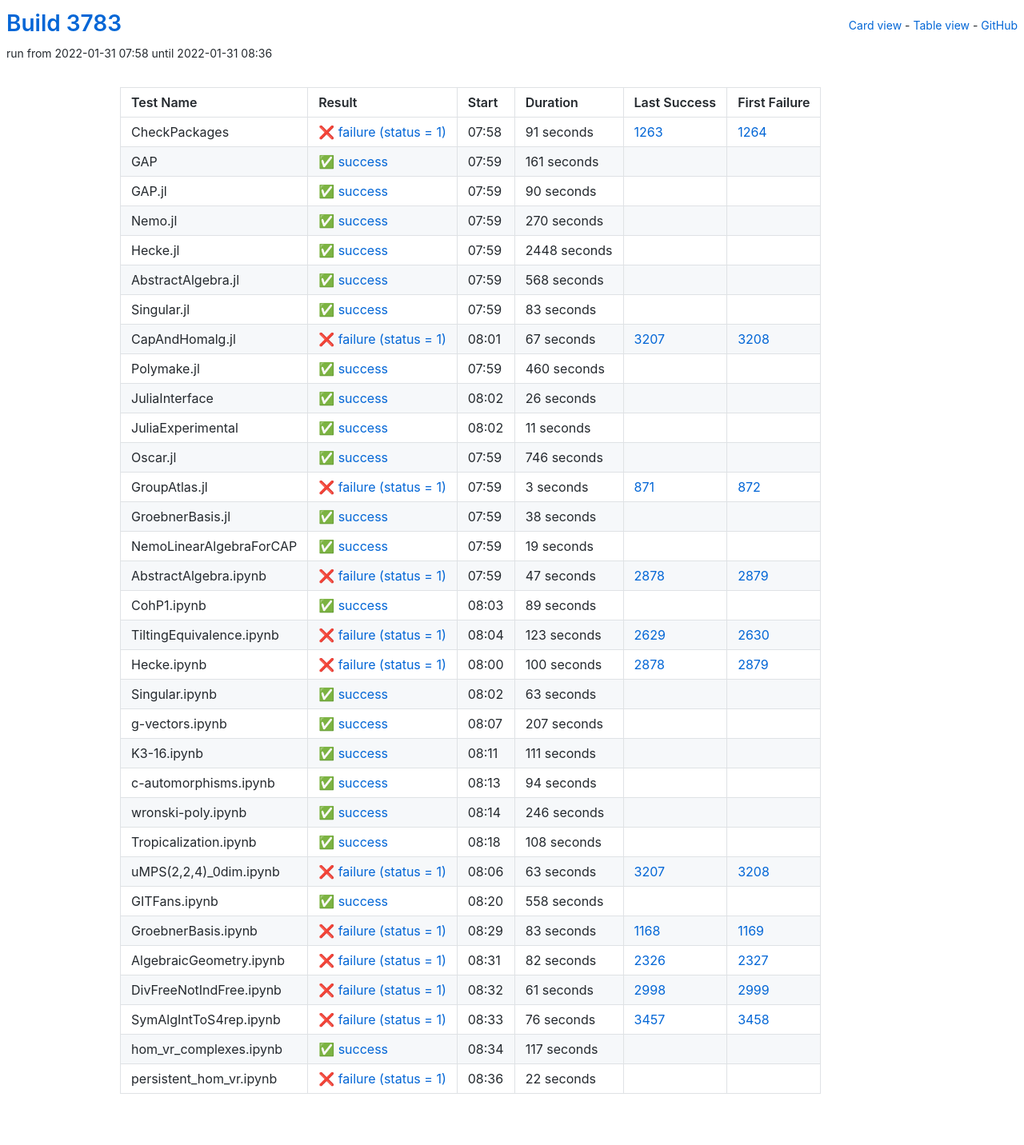
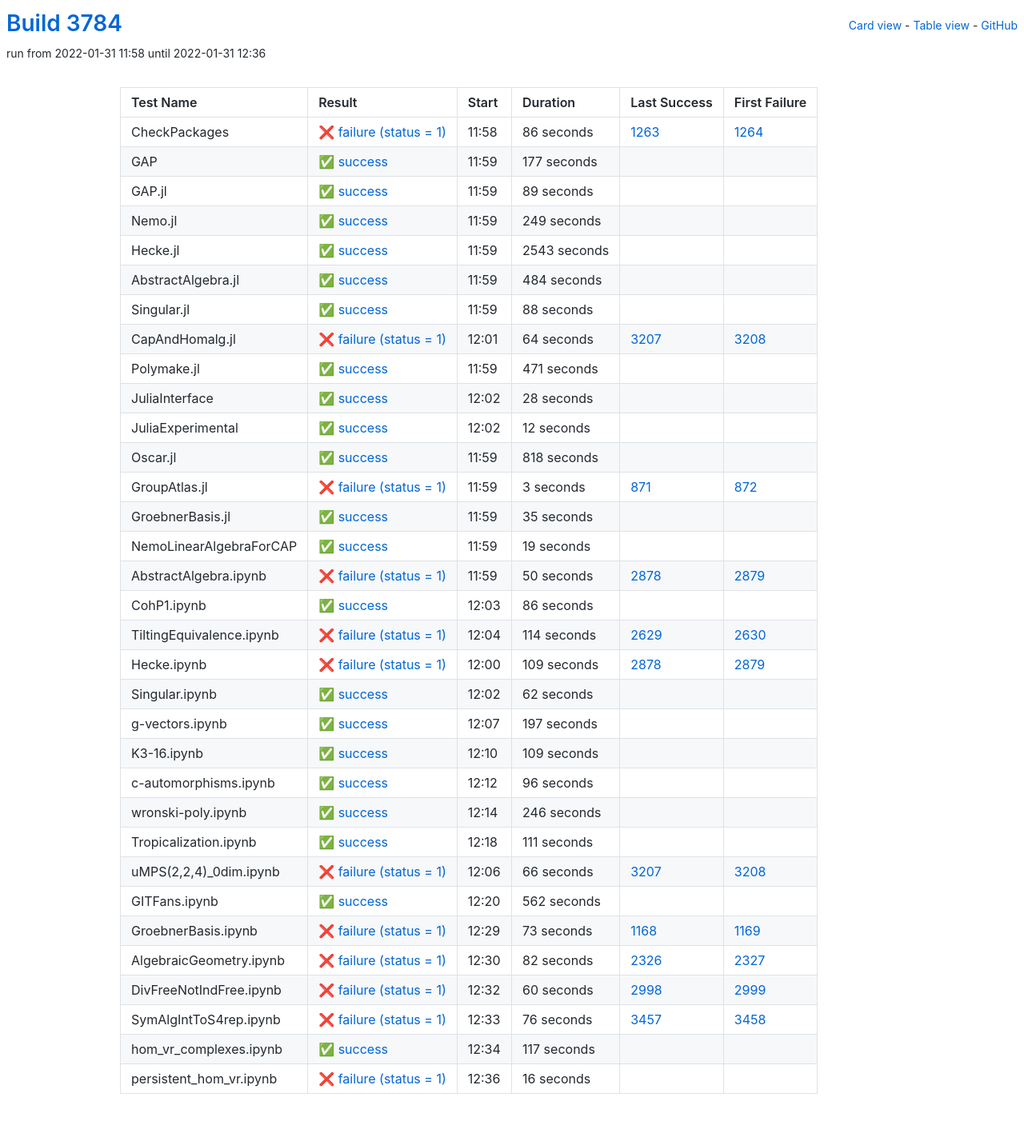
Before and after one commit to oscar-system/oscar-ci-status-stable, a Jekyll site: the page built from table.html, in a window 1280 px wide. Shown: the whole page at 80% size. Built offline with Jekyll 4.4.1, drawn with Linux system fonts in a browser that asks for light colours.

Commit message:
Build #3784

```diff
--- a/_data/ci.yml
+++ b/_data/ci.yml
@@ -1,6 +1,6 @@
 ---
-build: 3783
-build_url: https://oscarci.mathematik.uni-kl.de/job/oscar-stable/3783/
+build: 3784
+build_url: https://oscarci.mathematik.uni-kl.de/job/oscar-stable/3784/
 job: oscar-stable
 organization: oscar-system
 repo: oscar-ci-status-stable
@@ -8,152 +8,152 @@ repourl: https://github.com/oscar-system/oscar-ci-status-stable
 tests:
 - name: CheckPackages
   id: checkpackages
-  log: https://oscarci.mathematik.uni-kl.de/job/oscar-stable/3783/artifact/logs/build-3783/CheckPackages.log
-  start: 2022-01-31 07:58
+  log: https://oscarci.mathematik.uni-kl.de/job/oscar-stable/3784/artifact/logs/build-3784/CheckPackages.log
+  start: 2022-01-31 11:58
   success: false
   exitcode: 1
   status: failure
-  duration: 91
+  duration: 86
   last_success: 1263
   last_success_url: https://oscarci.mathematik.uni-kl.de/job/oscar-stable/1263/
   first_failure: 1264
   first_failure_url: https://oscarci.mathematik.uni-kl.de/job/oscar-stable/1264/
 - name: GAP
   id: gap
-  log: https://oscarci.mathematik.uni-kl.de/job/oscar-stable/3783/artifact/logs/build-3783/GAP.log
-  start: 2022-01-31 07:59
+  log: https://oscarci.mathematik.uni-kl.de/job/oscar-stable/3784/artifact/logs/build-3784/GAP.log
+  start: 2022-01-31 11:59
   success: true
   exitcode: 0
   status: success
-  duration: 161
+  duration: 177
   last_success: false
   last_success_url:
   first_failure: false
   first_failure_url:
 - name: GAP.jl
   id: gap-jl
-  log: https://oscarci.mathematik.uni-kl.de/job/oscar-stable/3783/artifact/logs/build-3783/GAP.jl.log
-  start: 2022-01-31 07:59
+  log: https://oscarci.mathematik.uni-kl.de/job/oscar-stable/3784/artifact/logs/build-3784/GAP.jl.log
+  start: 2022-01-31 11:59
   success: true
   exitcode: 0
   status: success
-  duration: 90
+  duration: 89
   last_success: false
   last_success_url:
   first_failure: false
   first_failure_url:
 - name: Nemo.jl
   id: nemo-jl
-  log: https://oscarci.mathematik.uni-kl.de/job/oscar-stable/3783/artifact/logs/build-3783/Nemo.jl.log
-  start: 2022-01-31 07:59
+  log: https://oscarci.mathematik.uni-kl.de/job/oscar-stable/3784/artifact/logs/build-3784/Nemo.jl.log
+  start: 2022-01-31 11:59
   success: true
   exitcode: 0
   status: success
-  duration: 270
+  duration: 249
   last_success: false
   last_success_url:
   first_failure: false
   first_failure_url:
 - name: Hecke.jl
   id: hecke-jl
-  log: https://oscarci.mathematik.uni-kl.de/job/oscar-stable/3783/artifact/logs/build-3783/Hecke.jl.log
-  start: 2022-01-31 07:59
+  log: https://oscarci.mathematik.uni-kl.de/job/oscar-stable/3784/artifact/logs/build-3784/Hecke.jl.log
+  start: 2022-01-31 11:59
   success: true
   exitcode: 0
   status: success
-  duration: 2448
+  duration: 2543
   last_success: false
   last_success_url:
   first_failure: false
   first_failure_url:
 - name: AbstractAlgebra.jl
   id: abstractalgebra-jl
-  log: https://oscarci.mathematik.uni-kl.de/job/oscar-stable/3783/artifact/logs/build-3783/AbstractAlgebra.jl.log
-  start: 2022-01-31 07:59
+  log: https://oscarci.mathematik.uni-kl.de/job/oscar-stable/3784/artifact/logs/build-3784/AbstractAlgebra.jl.log
+  start: 2022-01-31 11:59
   success: true
   exitcode: 0
   status: success
-  duration: 568
+  duration: 484
   last_success: false
   last_success_url:
   first_failure: false
   first_failure_url:
 - name: Singular.jl
   id: singular-jl
-  log: https://oscarci.mathematik.uni-kl.de/job/oscar-stable/3783/artifact/logs/build-3783/Singular.jl.log
-  start: 2022-01-31 07:59
+  log: https://oscarci.mathematik.uni-kl.de/job/oscar-stable/3784/artifact/logs/build-3784/Singular.jl.log
+  start: 2022-01-31 11:59
   success: true
   exitcode: 0
   status: success
-  duration: 83
+  duration: 88
   last_success: false
   last_success_url:
   first_failure: false
   first_failure_url:
 - name: CapAndHomalg.jl
   id: capandhomalg-jl
-  log: https://oscarci.mathematik.uni-kl.de/job/oscar-stable/3783/artifact/logs/build-3783/CapAndHomalg.jl.log
-  start: 2022-01-31 08:01
+  log: https://oscarci.mathematik.uni-kl.de/job/oscar-stable/3784/artifact/logs/build-3784/CapAndHomalg.jl.log
+  start: 2022-01-31 12:01
   success: false
   exitcode: 1
   status: failure
-  duration: 67
+  duration: 64
   last_success: 3207
   last_success_url: https://oscarci.mathematik.uni-kl.de/job/oscar-stable/3207/
   first_failure: 3208
   first_failure_url: https://oscarci.mathematik.uni-kl.de/job/oscar-stable/3208/
 - name: Polymake.jl
   id: polymake-jl
-  log: https://oscarci.mathematik.uni-kl.de/job/oscar-stable/3783/artifact/logs/build-3783/Polymake.jl.log
-  start: 2022-01-31 07:59
+  log: https://oscarci.mathematik.uni-kl.de/job/oscar-stable/3784/artifact/logs/build-3784/Polymake.jl.log
+  start: 2022-01-31 11:59
   success: true
   exitcode: 0
   status: success
-  duration: 460
+  duration: 471
   last_success: false
   last_success_url:
   first_failure: false
   first_failure_url:
 - name: JuliaInterface
   id: juliainterface
-  log: https://oscarci.mathematik.uni-kl.de/job/oscar-stable/3783/artifact/logs/build-3783/JuliaInterface.log
-  start: 2022-01-31 08:02
+  log: https://oscarci.mathematik.uni-kl.de/job/oscar-stable/3784/artifact/logs/build-3784/JuliaInterface.log
+  start: 2022-01-31 12:02
   success: true
   exitcode: 0
   status: success
-  duration: 26
+  duration: 28
   last_success: false
   last_success_url:
   first_failure: false
   first_failure_url:
 - name: JuliaExperimental
   id: juliaexperimental
-  log: https://oscarci.mathematik.uni-kl.de/job/oscar-stable/3783/artifact/logs/build-3783/JuliaExperimental.log
-  start: 2022-01-31 08:02
+  log: https://oscarci.mathematik.uni-kl.de/job/oscar-stable/3784/artifact/logs/build-3784/JuliaExperimental.log
+  start: 2022-01-31 12:02
   success: true
   exitcode: 0
   status: success
-  duration: 11
+  duration: 12
   last_success: false
   last_success_url:
   first_failure: false
   first_failure_url:
 - name: Oscar.jl
   id: oscar-jl
-  log: https://oscarci.mathematik.uni-kl.de/job/oscar-stable/3783/artifact/logs/build-3783/Oscar.jl.log
-  start: 2022-01-31 07:59
+  log: https://oscarci.mathematik.uni-kl.de/job/oscar-stable/3784/artifact/logs/build-3784/Oscar.jl.log
+  start: 2022-01-31 11:59
   success: true
   exitcode: 0
   status: success
-  duration: 746
+  duration: 818
   last_success: false
   last_success_url:
   first_failure: false
   first_failure_url:
 - name: GroupAtlas.jl
   id: groupatlas-jl
-  log: https://oscarci.mathematik.uni-kl.de/job/oscar-stable/3783/artifact/logs/build-3783/GroupAtlas.jl.log
-  start: 2022-01-31 07:59
+  log: https://oscarci.mathematik.uni-kl.de/job/oscar-stable/3784/artifact/logs/build-3784/GroupAtlas.jl.log
+  start: 2022-01-31 11:59
   success: false
   exitcode: 1
   status: failure
@@ -164,20 +164,20 @@ tests:
   first_failure_url: https://oscarci.mathematik.uni-kl.de/job/oscar-stable/872/
 - name: GroebnerBasis.jl
   id: groebnerbasis-jl
-  log: https://oscarci.mathematik.uni-kl.de/job/oscar-stable/3783/artifact/logs/build-3783/GroebnerBasis.jl.log
-  start: 2022-01-31 07:59
+  log: https://oscarci.mathematik.uni-kl.de/job/oscar-stable/3784/artifact/logs/build-3784/GroebnerBasis.jl.log
+  start: 2022-01-31 11:59
   success: true
   exitcode: 0
   status: success
-  duration: 38
+  duration: 35
   last_success: false
   last_success_url:
   first_failure: false
   first_failure_url:
 - name: NemoLinearAlgebraForCAP
   id: nemolinearalgebraforcap
-  log: https://oscarci.mathematik.uni-kl.de/job/oscar-stable/3783/artifact/logs/build-3783/NemoLinearAlgebraForCAP.log
-  start: 2022-01-31 07:59
+  log: https://oscarci.mathematik.uni-kl.de/job/oscar-stable/3784/artifact/logs/build-3784/NemoLinearAlgebraForCAP.log
+  start: 2022-01-31 11:59
   success: true
   exitcode: 0
   status: success
@@ -188,104 +188,104 @@ tests:
   first_failure_url:
 - name: AbstractAlgebra.ipynb
   id: abstractalgebra-ipynb
-  log: https://oscarci.mathematik.uni-kl.de/job/oscar-stable/3783/artifact/logs/build-3783/AbstractAlgebra.ipynb.log
-  start: 2022-01-31 07:59
+  log: https://oscarci.mathematik.uni-kl.de/job/oscar-stable/3784/artifact/logs/build-3784/AbstractAlgebra.ipynb.log
+  start: 2022-01-31 11:59
   success: false
   exitcode: 1
   status: failure
-  duration: 47
+  duration: 50
   last_success: 2878
   last_success_url: https://oscarci.mathematik.uni-kl.de/job/oscar-stable/2878/
   first_failure: 2879
   first_failure_url: https://oscarci.mathematik.uni-kl.de/job/oscar-stable/2879/
 - name: CohP1.ipynb
   id: cohp1-ipynb
-  log: https://oscarci.mathematik.uni-kl.de/job/oscar-stable/3783/artifact/logs/build-3783/CohP1.ipynb.log
-  start: 2022-01-31 08:03
+  log: https://oscarci.mathematik.uni-kl.de/job/oscar-stable/3784/artifact/logs/build-3784/CohP1.ipynb.log
+  start: 2022-01-31 12:03
   success: true
   exitcode: 0
   status: success
-  duration: 89
+  duration: 86
   last_success: false
   last_success_url:
   first_failure: false
   first_failure_url:
 - name: TiltingEquivalence.ipynb
   id: tiltingequivalence-ipynb
-  log: https://oscarci.mathematik.uni-kl.de/job/oscar-stable/3783/artifact/logs/build-3783/TiltingEquivalence.ipynb.log
-  start: 2022-01-31 08:04
+  log: https://oscarci.mathematik.uni-kl.de/job/oscar-stable/3784/artifact/logs/build-3784/TiltingEquivalence.ipynb.log
+  start: 2022-01-31 12:04
   success: false
   exitcode: 1
   status: failure
-  duration: 123
+  duration: 114
   last_success: 2629
   last_success_url: https://oscarci.mathematik.uni-kl.de/job/oscar-stable/2629/
   first_failure: 2630
   first_failure_url: https://oscarci.mathematik.uni-kl.de/job/oscar-stable/2630/
 - name: Hecke.ipynb
   id: hecke-ipynb
-  log: https://oscarci.mathematik.uni-kl.de/job/oscar-stable/3783/artifact/logs/build-3783/Hecke.ipynb.log
-  start: 2022-01-31 08:00
+  log: https://oscarci.mathematik.uni-kl.de/job/oscar-stable/3784/artifact/logs/build-3784/Hecke.ipynb.log
+  start: 2022-01-31 12:00
   success: false
   exitcode: 1
   status: failure
-  duration: 100
+  duration: 109
   last_success: 2878
   last_success_url: https://oscarci.mathematik.uni-kl.de/job/oscar-stable/2878/
   first_failure: 2879
   first_failure_url: https://oscarci.mathematik.uni-kl.de/job/oscar-stable/2879/
 - name: Singular.ipynb
   id: singular-ipynb
-  log: https://oscarci.mathematik.uni-kl.de/job/oscar-stable/3783/artifact/logs/build-3783/Singular.ipynb.log
-  start: 2022-01-31 08:02
+  log: https://oscarci.mathematik.uni-kl.de/job/oscar-stable/3784/artifact/logs/build-3784/Singular.ipynb.log
+  start: 2022-01-31 12:02
   success: true
   exitcode: 0
   status: success
-  duration: 63
+  duration: 62
   last_success: false
   last_success_url:
   first_failure: false
   first_failure_url:
 - name: g-vectors.ipynb
   id: g-vectors-ipynb
-  log: https://oscarci.mathematik.uni-kl.de/job/oscar-stable/3783/artifact/logs/build-3783/g-vectors.ipynb.log
-  start: 2022-01-31 08:07
+  log: https://oscarci.mathematik.uni-kl.de/job/oscar-stable/3784/artifact/logs/build-3784/g-vectors.ipynb.log
+  start: 2022-01-31 12:07
   success: true
   exitcode: 0
   status: success
-  duration: 207
+  duration: 197
   last_success: false
   last_success_url:
   first_failure: false
   first_failure_url:
 - name: K3-16.ipynb
   id: k3-16-ipynb
-  log: https://oscarci.mathematik.uni-kl.de/job/oscar-stable/3783/artifact/logs/build-3783/K3-16.ipynb.log
-  start: 2022-01-31 08:11
+  log: https://oscarci.mathematik.uni-kl.de/job/oscar-stable/3784/artifact/logs/build-3784/K3-16.ipynb.log
+  start: 2022-01-31 12:10
   success: true
   exitcode: 0
   status: success
-  duration: 111
+  duration: 109
   last_success: false
   last_success_url:
   first_failure: false
   first_failure_url:
 - name: c-automorphisms.ipynb
   id: c-automorphisms-ipynb
-  log: https://oscarci.mathematik.uni-kl.de/job/oscar-stable/3783/artifact/logs/build-3783/c-automorphisms.ipynb.log
-  start: 2022-01-31 08:13
+  log: https://oscarci.mathematik.uni-kl.de/job/oscar-stable/3784/artifact/logs/build-3784/c-automorphisms.ipynb.log
+  start: 2022-01-31 12:12
   success: true
   exitcode: 0
   status: success
-  duration: 94
+  duration: 96
   last_success: false
   last_success_url:
   first_failure: false
   first_failure_url:
 - name: wronski-poly.ipynb
   id: wronski-poly-ipynb
-  log: https://oscarci.mathematik.uni-kl.de/job/oscar-stable/3783/artifact/logs/build-3783/wronski-poly.ipynb.log
-  start: 2022-01-31 08:14
+  log: https://oscarci.mathematik.uni-kl.de/job/oscar-stable/3784/artifact/logs/build-3784/wronski-poly.ipynb.log
+  start: 2022-01-31 12:14
   success: true
   exitcode: 0
   status: success
@@ -296,56 +296,56 @@ tests:
   first_failure_url:
 - name: Tropicalization.ipynb
   id: tropicalization-ipynb
-  log: https://oscarci.mathematik.uni-kl.de/job/oscar-stable/3783/artifact/logs/build-3783/Tropicalization.ipynb.log
-  start: 2022-01-31 08:18
+  log: https://oscarci.mathematik.uni-kl.de/job/oscar-stable/3784/artifact/logs/build-3784/Tropicalization.ipynb.log
+  start: 2022-01-31 12:18
   success: true
   exitcode: 0
   status: success
-  duration: 108
+  duration: 111
   last_success: false
   last_success_url:
   first_failure: false
   first_failure_url:
 - name: uMPS(2,2,4)_0dim.ipynb
   id: umps-2-2-4-0dim-ipynb
-  log: https://oscarci.mathematik.uni-kl.de/job/oscar-stable/3783/artifact/logs/build-3783/uMPS-2-2-4-_0dim.ipynb.log
-  start: 2022-01-31 08:06
+  log: https://oscarci.mathematik.uni-kl.de/job/oscar-stable/3784/artifact/logs/build-3784/uMPS-2-2-4-_0dim.ipynb.log
+  start: 2022-01-31 12:06
   success: false
   exitcode: 1
   status: failure
-  duration: 63
+  duration: 66
   last_success: 3207
   last_success_url: https://oscarci.mathematik.uni-kl.de/job/oscar-stable/3207/
   first_failure: 3208
   first_failure_url: https://oscarci.mathematik.uni-kl.de/job/oscar-stable/3208/
 - name: GITFans.ipynb
   id: gitfans-ipynb
-  log: https://oscarci.mathematik.uni-kl.de/job/oscar-stable/3783/artifact/logs/build-3783/GITFans.ipynb.log
-  start: 2022-01-31 08:20
+  log: https://oscarci.mathematik.uni-kl.de/job/oscar-stable/3784/artifact/logs/build-3784/GITFans.ipynb.log
+  start: 2022-01-31 12:20
   success: true
   exitcode: 0
   status: success
-  duration: 558
+  duration: 562
   last_success: false
   last_success_url:
   first_failure: false
   first_failure_url:
 - name: GroebnerBasis.ipynb
   id: groebnerbasis-ipynb
-  log: https://oscarci.mathematik.uni-kl.de/job/oscar-stable/3783/artifact/logs/build-3783/GroebnerBasis.ipynb.log
-  start: 2022-01-31 08:29
+  log: https://oscarci.mathematik.uni-kl.de/job/oscar-stable/3784/artifact/logs/build-3784/GroebnerBasis.ipynb.log
+  start: 2022-01-31 12:29
   success: false
   exitcode: 1
   status: failure
-  duration: 83
+  duration: 73
   last_success: 1168
   last_success_url: https://oscarci.mathematik.uni-kl.de/job/oscar-stable/1168/
   first_failure: 1169
   first_failure_url: https://oscarci.mathematik.uni-kl.de/job/oscar-stable/1169/
 - name: AlgebraicGeometry.ipynb
   id: algebraicgeometry-ipynb
-  log: https://oscarci.mathematik.uni-kl.de/job/oscar-stable/3783/artifact/logs/build-3783/AlgebraicGeometry.ipynb.log
-  start: 2022-01-31 08:31
+  log: https://oscarci.mathematik.uni-kl.de/job/oscar-stable/3784/artifact/logs/build-3784/AlgebraicGeometry.ipynb.log
+  start: 2022-01-31 12:30
   success: false
   exitcode: 1
   status: failure
@@ -356,20 +356,20 @@ tests:
   first_failure_url: https://oscarci.mathematik.uni-kl.de/job/oscar-stable/2327/
 - name: DivFreeNotIndFree.ipynb
   id: divfreenotindfree-ipynb
-  log: https://oscarci.mathematik.uni-kl.de/job/oscar-stable/3783/artifact/logs/build-3783/DivFreeNotIndFree.ipynb.log
-  start: 2022-01-31 08:32
+  log: https://oscarci.mathematik.uni-kl.de/job/oscar-stable/3784/artifact/logs/build-3784/DivFreeNotIndFree.ipynb.log
+  start: 2022-01-31 12:32
   success: false
   exitcode: 1
   status: failure
-  duration: 61
+  duration: 60
   last_success: 2998
   last_success_url: https://oscarci.mathematik.uni-kl.de/job/oscar-stable/2998/
   first_failure: 2999
   first_failure_url: https://oscarci.mathematik.uni-kl.de/job/oscar-stable/2999/
 - name: SymAlgIntToS4rep.ipynb
   id: symalginttos4rep-ipynb
-  log: https://oscarci.mathematik.uni-kl.de/job/oscar-stable/3783/artifact/logs/build-3783/SymAlgIntToS4rep.ipynb.log
-  start: 2022-01-31 08:33
+  log: https://oscarci.mathematik.uni-kl.de/job/oscar-stable/3784/artifact/logs/build-3784/SymAlgIntToS4rep.ipynb.log
+  start: 2022-01-31 12:33
   success: false
   exitcode: 1
   status: failure
@@ -380,8 +380,8 @@ tests:
   first_failure_url: https://oscarci.mathematik.uni-kl.de/job/oscar-stable/3458/
 - name: hom_vr_complexes.ipynb
   id: hom-vr-complexes-ipynb
-  log: https://oscarci.mathematik.uni-kl.de/job/oscar-stable/3783/artifact/logs/build-3783/hom_vr_complexes.ipynb.log
-  start: 2022-01-31 08:34
+  log: https://oscarci.mathematik.uni-kl.de/job/oscar-stable/3784/artifact/logs/build-3784/hom_vr_complexes.ipynb.log
+  start: 2022-01-31 12:34
   success: true
   exitcode: 0
   status: success
@@ -392,12 +392,12 @@ tests:
   first_failure_url:
 - name: persistent_hom_vr.ipynb
   id: persistent-hom-vr-ipynb
-  log: https://oscarci.mathematik.uni-kl.de/job/oscar-stable/3783/artifact/logs/build-3783/persistent_hom_vr.ipynb.log
-  start: 2022-01-31 08:36
+  log: https://oscarci.mathematik.uni-kl.de/job/oscar-stable/3784/artifact/logs/build-3784/persistent_hom_vr.ipynb.log
+  start: 2022-01-31 12:36
   success: false
   exitcode: 1
   status: failure
-  duration: 22
+  duration: 16
   last_success: false
   last_success_url:
   first_failure: false
```
Also changed, not shown: README.md.
